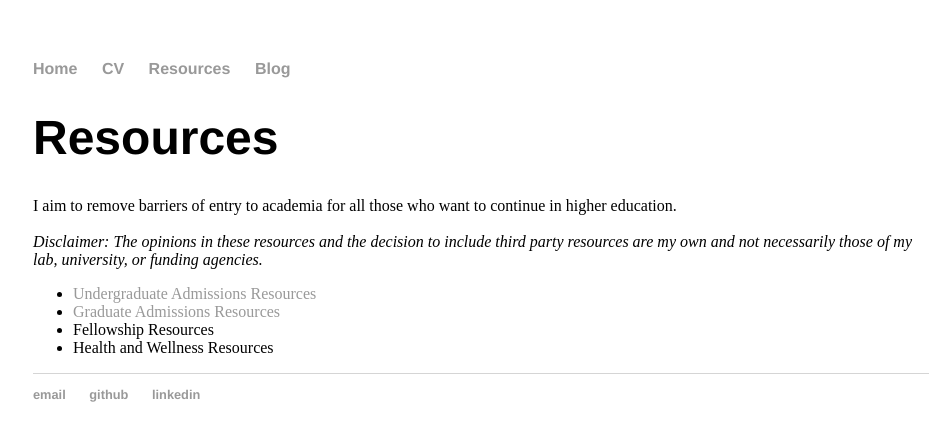
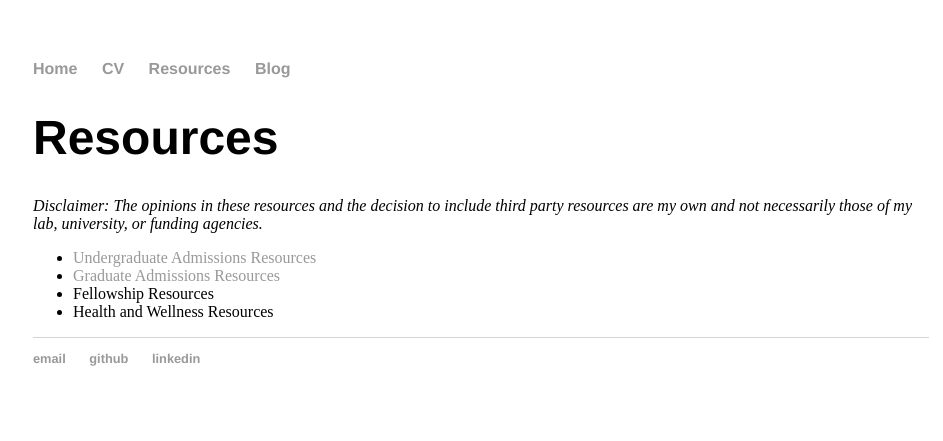
Before and after one commit to ggenszler/ggenszler.github.io, a Jekyll site: the page built from resources/index.html, in a window 1280 px wide. Shown: the top 441 px of the page, without its empty margins (159-1102 px from the left). Built offline with Jekyll 4.4.1, drawn with Linux system fonts in a browser that asks for light colours.

Commit message:
Update index.html

```diff
--- a/resources/index.html
+++ b/resources/index.html
@@ -6,8 +6,6 @@ title: Resources
 	<h1>Resources</h1>
 </div><!-- /.blurb -->
 
-I aim to remove barriers of entry to academia for all those who want to continue in higher education.<br><br>
-
 <em>Disclaimer: The opinions in these resources and the decision to include third party resources are my own and not necessarily those of my lab, university, or funding agencies.</em>
 <ul>
   <li><a href="/undergrad">Undergraduate Admissions Resources</a></li>
```
